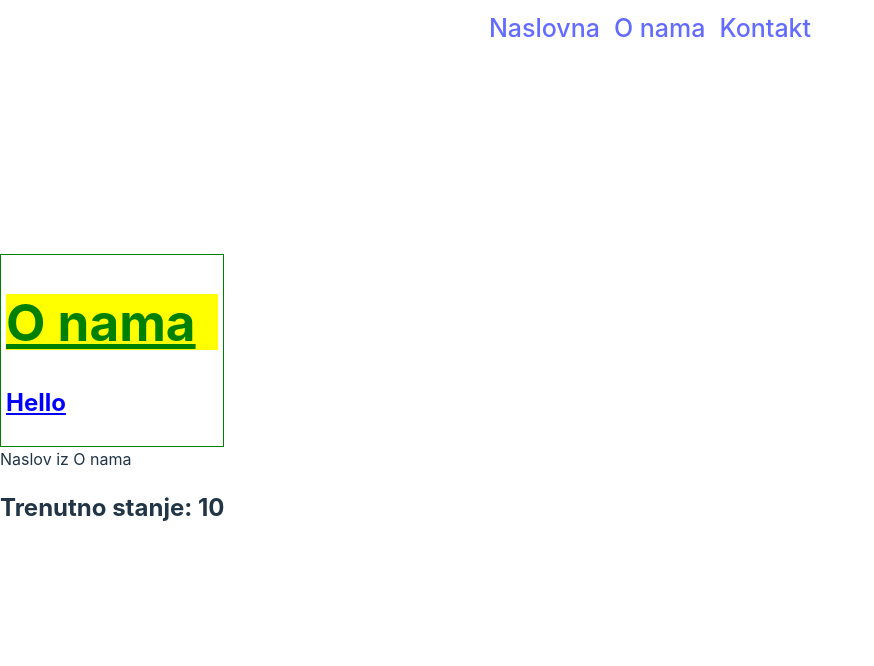
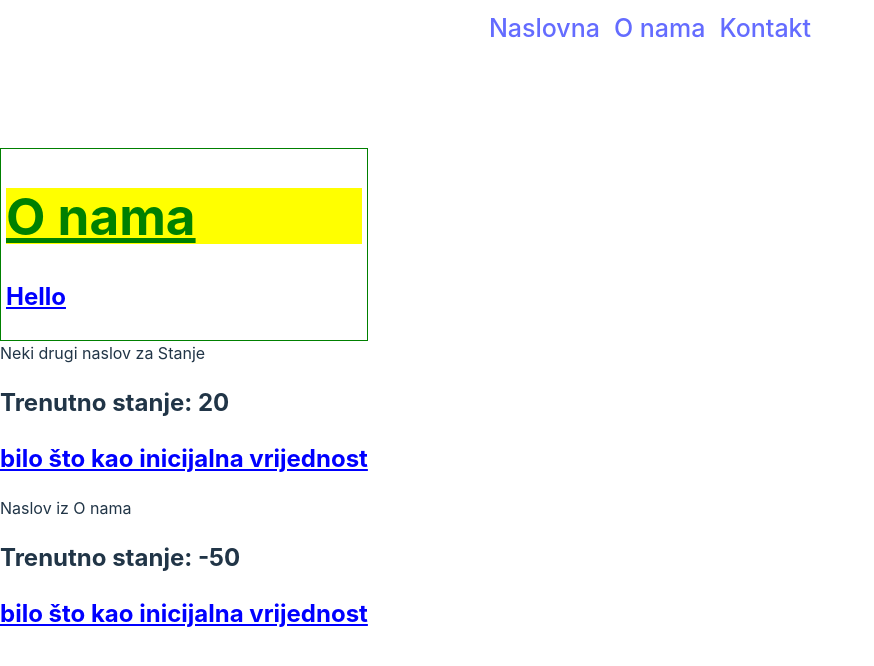
Before and after one commit to webbugt/algebra-react-vjezbe, a React (Vite) app: page /onama in a window 1280 px wide. Shown: the top 666 px of the page, without its empty margins (0-874 px from the left). Built offline with nearby package versions, Linux system fonts and the light colour scheme.

Commit message:
implementacija dodatnog stanja

```diff
--- a/src/components/KomponentaSaStanjem.jsx
+++ b/src/components/KomponentaSaStanjem.jsx
@@ -1,26 +1,30 @@
 import propTypes from "prop-types";
 import { useState } from "react";
+import { BlueSubtitle } from "./Titles";
 
-function KomponentaSaStanjem({ nekiNaslov }) {
-  const [count,setCount] = useState(10);
+function KomponentaSaStanjem({ nekiNaslov, initialCount }) {
+  const [count,setCount] = useState(initialCount);
+  const [content,setContent] = useState("bilo što kao inicijalna vrijednost")
 
-  console.log({count, setCount})
+console.log(setContent)
 
   return (
     <span>
       {nekiNaslov}
       <h2>Trenutno stanje: {count}</h2>
-      {/* <h2>{staticnoStanje.count}</h2> */}
+      <BlueSubtitle title={content} />
     </span>
   );
 }
 
 KomponentaSaStanjem.propTypes = {
   nekiNaslov: propTypes.string,
+  initialCount: propTypes.number
 };
 
 KomponentaSaStanjem.defaultProps = {
   nekiNaslov: "opća vrijednost nekiNaslov propa",
+  initialCount: 42
 };
 
 export default KomponentaSaStanjem;
--- a/src/routes/Onama.jsx
+++ b/src/routes/Onama.jsx
@@ -11,7 +11,8 @@ export function Onama() {
         subtitle="Hello"
       />
 
-      <KomponentaSaStanjem nekiNaslov="Naslov iz O nama" />
+      <KomponentaSaStanjem nekiNaslov="Neki drugi naslov za Stanje" initialCount={20} />
+      <KomponentaSaStanjem nekiNaslov="Naslov iz O nama" initialCount={-50} />
     </div>
   );
 }
```
